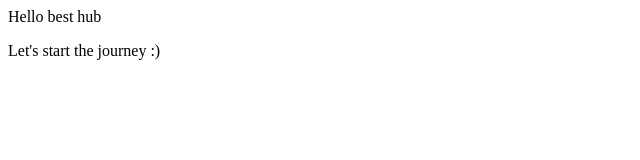
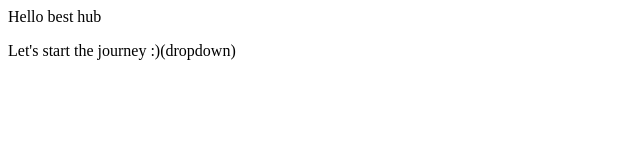
Before and after one commit to Ritik-Singh21/localg, a plain HTML site: page index.html in a window 1280 px wide. Shown: the full height of the page, 0-640 px from the left. Drawn offline with Linux system fonts and the light colour scheme.

```diff
--- a/index.html
+++ b/index.html
@@ -1,2 +1,2 @@
 <p>Hello best hub</p>
-<p>Let's start the journey :)</p>
+<p>Let's start the journey :)(dropdown)</p>
```
